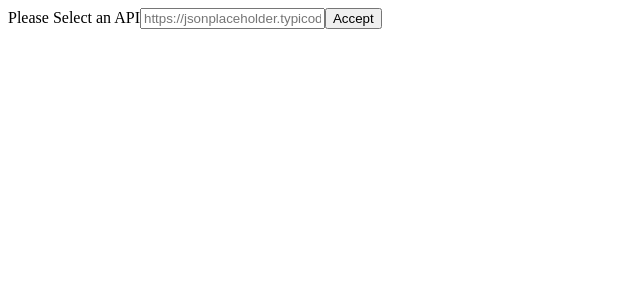
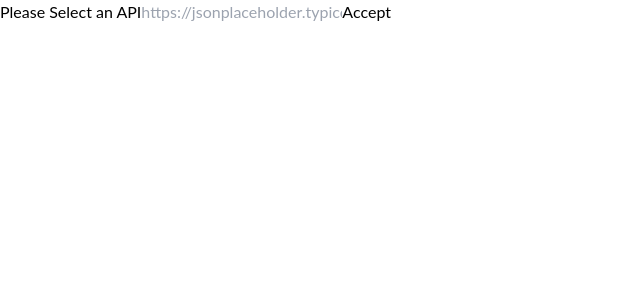
Before and after one commit to creiser-0/Tailwind, a React app: page / in a window 1280 px wide. Shown: the top 300 px of the page, without its empty margins (0-640 px from the left). Built offline with nearby package versions, Linux system fonts and the light colour scheme.

Commit message:
fixed tailwind.config to accept tsx files

```diff
--- a/src/App.tsx
+++ b/src/App.tsx
@@ -1,7 +1,8 @@
-import {useState } from "react";
+import { useState } from "react";
 import Table from "./components/Table";
 import Modal from "./components/Modal";
 import Select from "./components/Select";
+import "./style.css"
 
 export default function App() {
     const [apiData, setApiData] = useState()
@@ -27,7 +28,6 @@ export default function App() {
 
     return (
         <main>
-
             <Select changeData={changeData} setIsSelected={setIsSelected}></Select>
             {isSelected && <Table setModalInfo={setModalInfo} data={apiData}></Table>}
             {/* <Table setModalInfo={setModalInfo} data={apiData}></Table> */}
--- a/src/components/Select.tsx
+++ b/src/components/Select.tsx
@@ -1,5 +1,4 @@
 import { FC, useRef } from "react";
-
 
 interface iSelectProps {
     changeData: (url: string) => void
@@ -21,15 +20,11 @@ const Select: FC<iSelectProps> = ({ changeData, setIsSelected }) => {
     return (
         <div className="select-api-div">
             <label htmlFor="selectedApi">Please Select an API</label>
-            {/* <select name="selectedApi" id="selectedApi" ref={selectRef}>
-                <option value="">--Please choose an option--</option>
-                <option value="https://jsonplaceholder.typicode.com/users">Users</option>
-                <option value="https://pokeapi.co/api/v2/berry">Berry's</option>
-                <option value="https://pokeapi.co/api/v2/berry/1/">Berry 1</option>
-            </select> */}
-                <input type="url" placeholder={"https://jsonplaceholder.typicode.com/users"} id={"selectedApi"} ref={selectRef} onKeyUp={(e)=>{if(e.key=== "Enter"){
+            <input type="url" placeholder={"https://jsonplaceholder.typicode.com/users"} id={"selectedApi"} ref={selectRef} onKeyUp={(e) => {
+                if (e.key === "Enter") {
                     clickHandler()
-                }}}/>
+                }
+            }} />
             <button className="accept-button" onClick={clickHandler}>Accept</button>
         </div>
     );
--- a/src/style.css
+++ b/src/style.css
@@ -1,4 +1,4 @@
-@config "./tailwindcss-config.js";
+@config "../tailwind.config.ts";
 
 @tailwind base;
 @tailwind components;
--- a/tailwind.config.ts
+++ b/tailwind.config.ts
@@ -1,9 +1,15 @@
 import type { Config } from 'tailwindcss'
+import defaultTheme from 'tailwindcss/defaultTheme'
 
 export default {
-  content: [],
-  theme: {
-    extend: {},
-  },
-  plugins: [],
+    content: ["./src/**/*.tsx",
+        "./public/*.html"],
+    theme: {
+        extend: {
+            fontFamily: {
+                sans: ['Lato', ...defaultTheme.fontFamily.sans],
+            },
+        }
+    },
+    plugins: [],
 } satisfies Config
```
Also changed, not shown: 1 other file (tests, documents, lock files or other folders).
